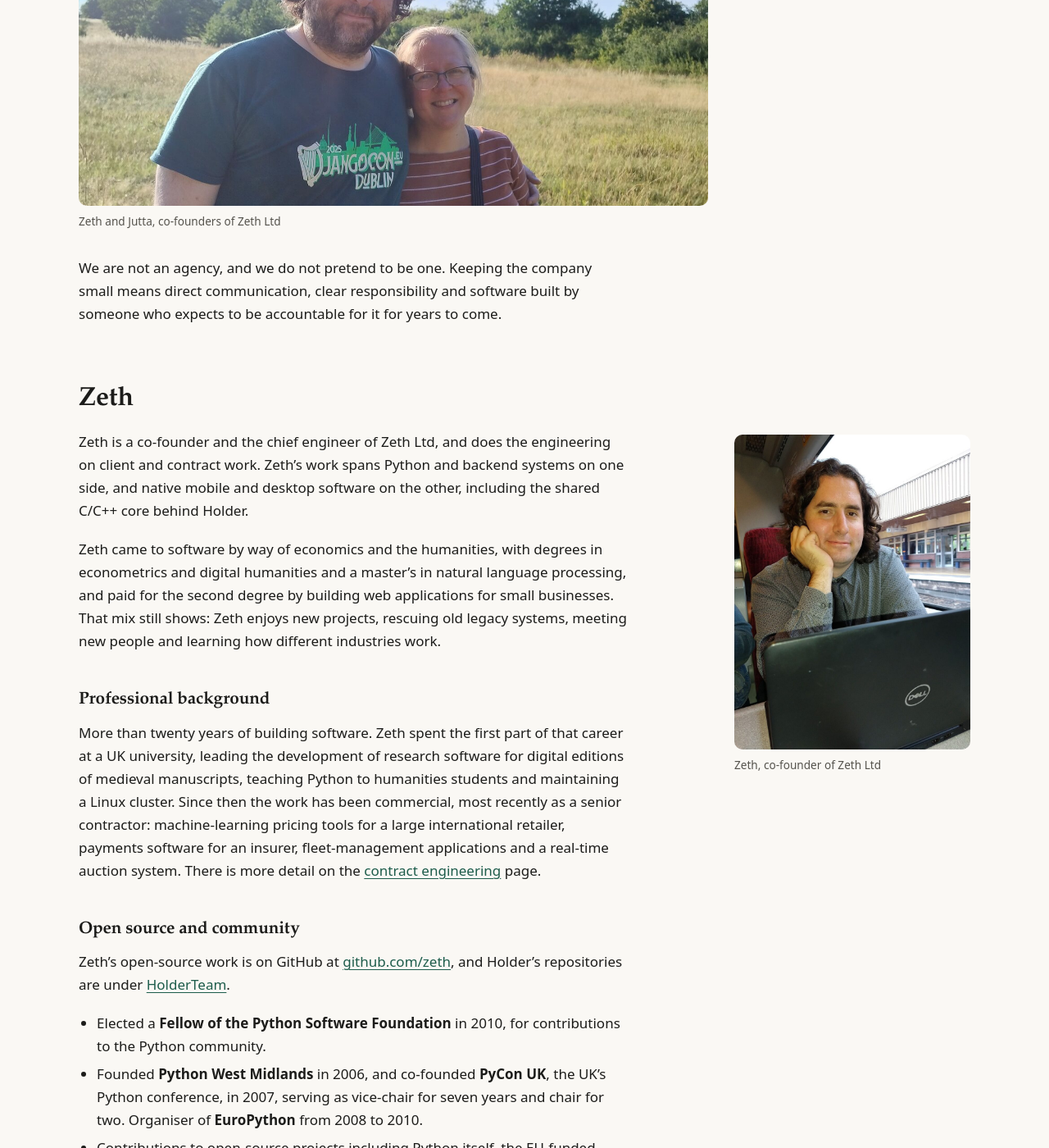
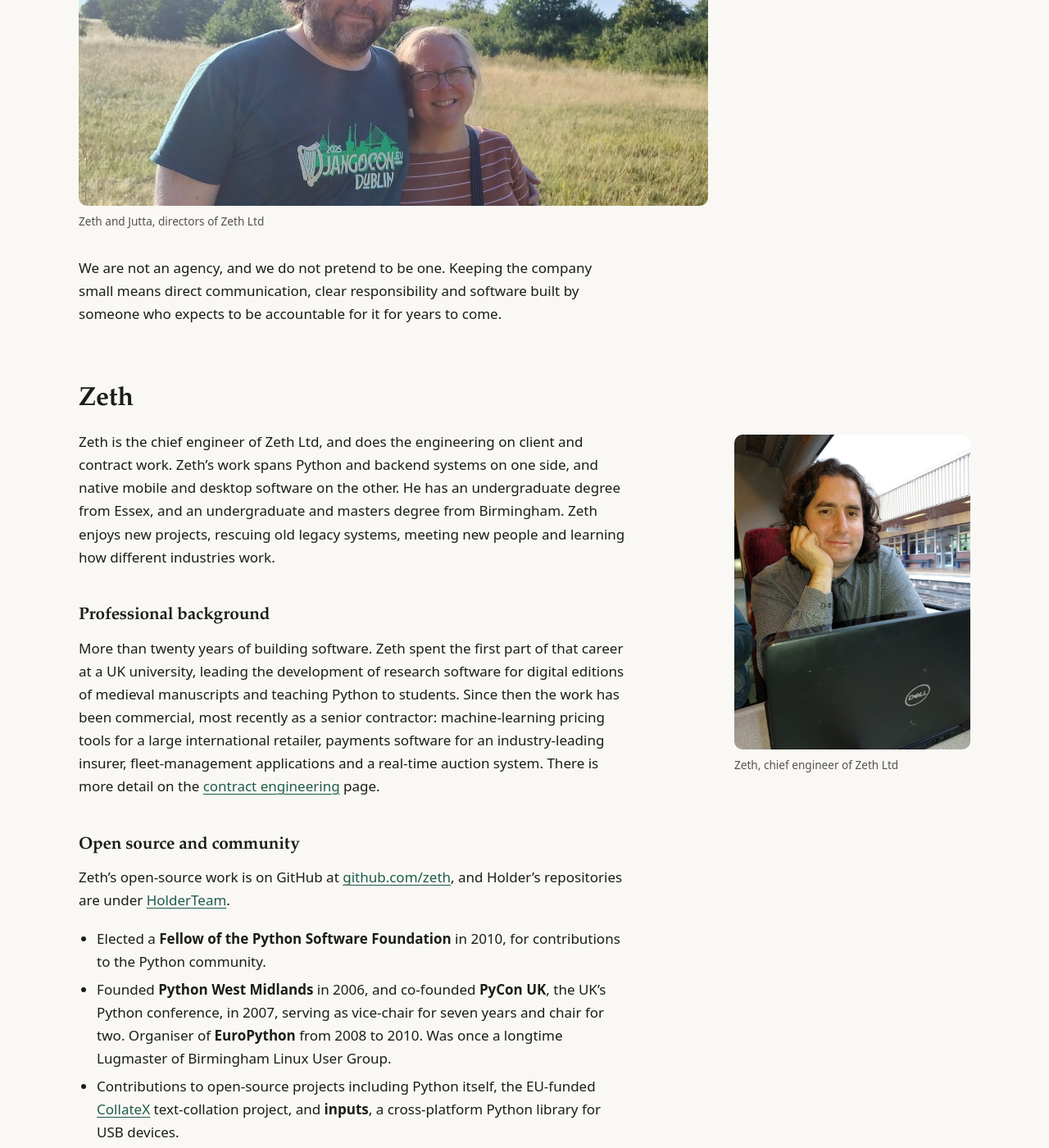
Before and after one commit to zeth/zeth.net, a Jekyll site: the page built from about/index.md, in a window 1280 px wide and 1400 px high, scrolled down 865 px. Shown: the whole window at 82% size. Built offline with Jekyll 4.4.1, drawn with Linux system fonts in a browser that asks for light colours; some of the changed text lies outside the part shown.

Commit message:
Little updates.

```diff
--- a/about/index.md
+++ b/about/index.md
@@ -17,7 +17,7 @@ Zeth Ltd provides [contract engineering]({{ '/services/contract-engineering/' |
 
 <figure class="wide-photo">
   <img src="{{ '/assets/images/zeth-and-jutta.jpg' | relative_url }}" alt="Zeth and Jutta standing together in a sunny meadow" width="1400" height="790" loading="lazy">
-  <figcaption>Zeth and Jutta, co-founders of Zeth Ltd</figcaption>
+  <figcaption>Zeth and Jutta, directors of Zeth Ltd</figcaption>
 </figure>
 
 We are not an agency, and we do not pretend to be one. Keeping the company small means direct communication, clear responsibility and software built by someone who expects to be accountable for it for years to come.
@@ -26,23 +26,21 @@ We are not an agency, and we do not pretend to be one. Keeping the company small
 
 <figure class="portrait">
   <img src="{{ '/assets/images/zeth-portrait.jpg' | relative_url }}" alt="Zeth sitting at a laptop on a train, smiling at the camera" width="900" height="1200" loading="lazy">
-  <figcaption>Zeth, co-founder of Zeth Ltd</figcaption>
+  <figcaption>Zeth, chief engineer of Zeth Ltd</figcaption>
 </figure>
 
-Zeth is a co-founder and the chief engineer of Zeth Ltd, and does the engineering on client and contract work. Zeth's work spans Python and backend systems on one side, and native mobile and desktop software on the other, including the shared C/C++ core behind Holder.
-
-Zeth came to software by way of economics and the humanities, with degrees in econometrics and digital humanities and a master's in natural language processing, and paid for the second degree by building web applications for small businesses. That mix still shows: Zeth enjoys new projects, rescuing old legacy systems, meeting new people and learning how different industries work.
+Zeth is the chief engineer of Zeth Ltd, and does the engineering on client and contract work. Zeth's work spans Python and backend systems on one side, and native mobile and desktop software on the other. He has an undergraduate degree from Essex, and an undergraduate and masters degree from Birmingham. Zeth enjoys new projects, rescuing old legacy systems, meeting new people and learning how different industries work.
 
 ### Professional background
 
-More than twenty years of building software. Zeth spent the first part of that career at a UK university, leading the development of research software for digital editions of medieval manuscripts, teaching Python to humanities students and maintaining a Linux cluster. Since then the work has been commercial, most recently as a senior contractor: machine-learning pricing tools for a large international retailer, payments software for an insurer, fleet-management applications and a real-time auction system. There is more detail on the [contract engineering]({{ '/services/contract-engineering/#experience' | relative_url }}) page.
+More than twenty years of building software. Zeth spent the first part of that career at a UK university, leading the development of research software for digital editions of medieval manuscripts and teaching Python to students. Since then the work has been commercial, most recently as a senior contractor: machine-learning pricing tools for a large international retailer, payments software for an industry-leading insurer, fleet-management applications and a real-time auction system. There is more detail on the [contract engineering]({{ '/services/contract-engineering/#experience' | relative_url }}) page.
 
 ### Open source and community
 
 Zeth's open-source work is on GitHub at [github.com/zeth]({{ site.data.company.github_personal }}), and Holder's repositories are under [HolderTeam]({{ site.data.company.holder.github }}).
 
 - Elected a **Fellow of the Python Software Foundation** in 2010, for contributions to the Python community.
-- Founded **Python West Midlands** in 2006, and co-founded **PyCon UK**, the UK's Python conference, in 2007, serving as vice-chair for seven years and chair for two. Organiser of **EuroPython** from 2008 to 2010.
+- Founded **Python West Midlands** in 2006, and co-founded **PyCon UK**, the UK's Python conference, in 2007, serving as vice-chair for seven years and chair for two. Organiser of **EuroPython** from 2008 to 2010. Was once a longtime Lugmaster of Birmingham Linux User Group.
 - Contributions to open-source projects including Python itself, the EU-funded [CollateX](https://collatex.net/about/) text-collation project, and **inputs**, a cross-platform Python library for USB devices.
 - Still a regular at conferences: including DjangoCon Europe 2025 in Dublin and its sprints, where Zeth closed a Django bug.
 
@@ -50,10 +48,10 @@ Zeth's open-source work is on GitHub at [github.com/zeth]({{ site.data.company.g
 
 <figure class="portrait">
   <img src="{{ '/assets/images/jutta-portrait.jpg' | relative_url }}" alt="Jutta smiling, seated in a café" width="768" height="1024" loading="lazy">
-  <figcaption>Jutta, co-founder of Zeth Ltd</figcaption>
+  <figcaption>Jutta, company secretary of Zeth Ltd</figcaption>
 </figure>
 
-Jutta is a co-founder of Zeth Ltd and its company secretary, keeping the company's affairs in good order.
+Jutta is a company secretary of Zeth Ltd, keeping the company's affairs in good order.
 
 She brings a practical, people-first perspective from her experience in IT support: she knows what happens when real people meet real software, and what it takes to help them. She holds a BA (Hons) in History from the University of Essex, and brings a historian's eye for detail and for getting the record right.
 
@@ -62,4 +60,5 @@ She brings a practical, people-first perspective from her experience in IT suppo
 
 Recruiters and engineering managers: see [contract engineering]({{ '/services/contract-engineering/' | relative_url }}). A current CV is available on request.
 Have an idea for an app? See [application development]({{ '/services/app-development/' | relative_url }}), or simply [get in touch]({{ '/contact/' | relative_url }}).
+
 </div>
--- a/index.html
+++ b/index.html
@@ -79,12 +79,12 @@ description: >-
 
 <section class="section section--alt" aria-labelledby="about-teaser">
   <div class="container person">
-    <img src="{{ '/assets/images/zeth-headshot.jpg' | relative_url }}" alt="Zeth, co-founder of Zeth Ltd" width="480" height="480" loading="lazy">
+    <img src="{{ '/assets/images/zeth-headshot.jpg' | relative_url }}" alt="Zeth, Chief Engineer of Zeth Ltd" width="480" height="480" loading="lazy">
     <div>
       <p class="eyebrow">About</p>
       <h2 id="about-teaser">A founder-led engineering company</h2>
       <p>
-        Zeth Ltd is small on purpose, run by its co-founders, Zeth and Jutta. When you
+        Zeth Ltd is small on purpose, run by Zeth and Jutta. When you
         work with us, the engineering is done by Zeth directly, from the first
         conversation to the finished release.
       </p>
```
